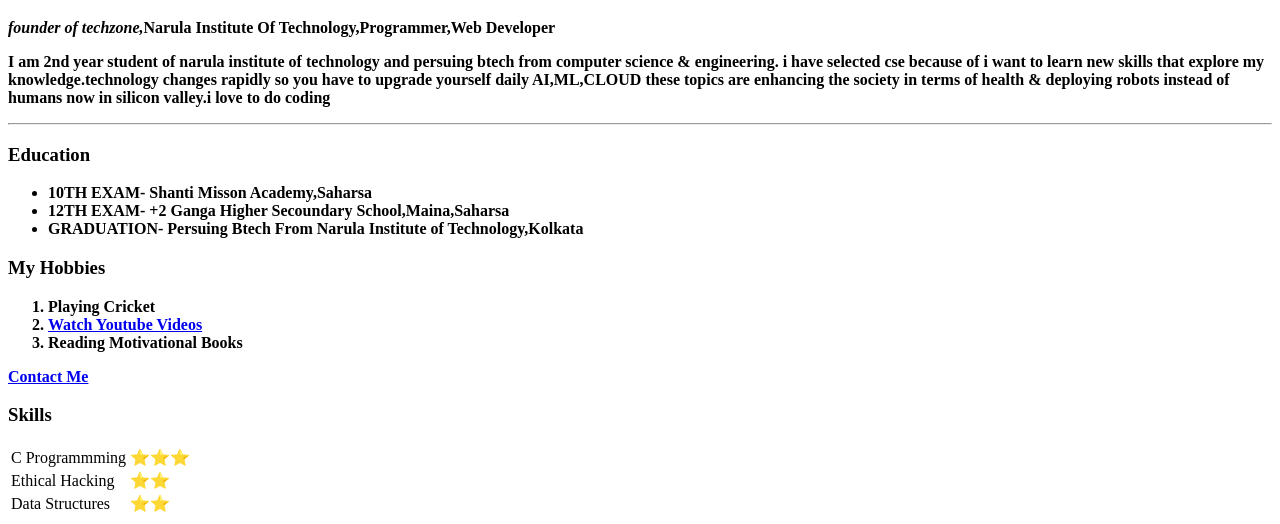
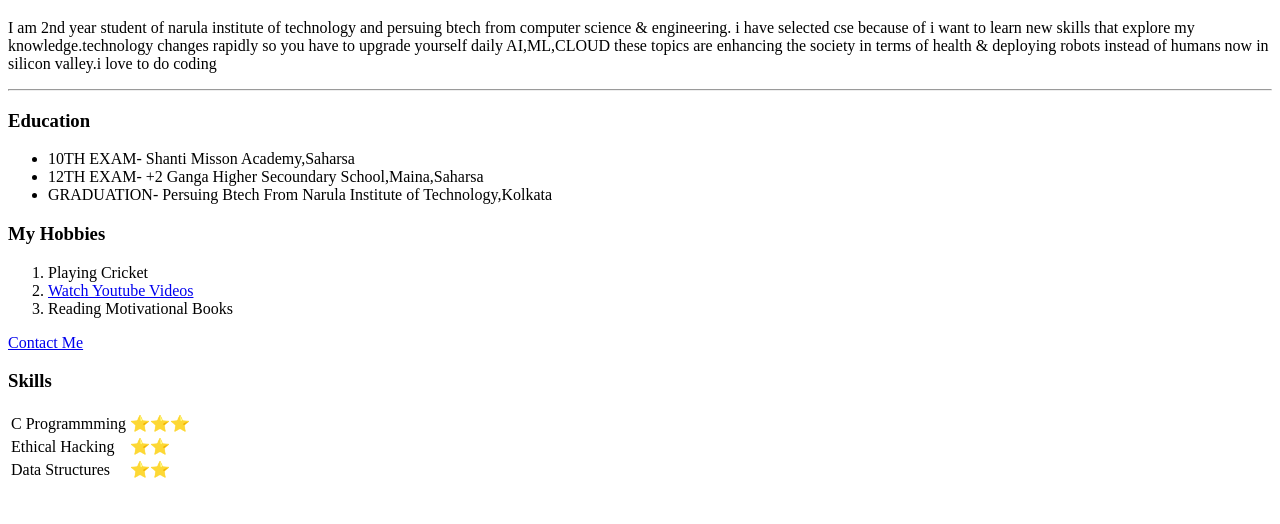
Before and after one commit to Mitnewton/CV, a plain HTML site: page index.html in a window 1280 px wide. Shown: the part 369-893 px from the top of the page. After the commit the page ends 859 px from the top, so only its background shows below. Drawn offline with Linux system fonts and the light colour scheme.

Commit message:
Update index.html

```diff
--- a/index.html
+++ b/index.html
@@ -10,10 +10,7 @@
   <img src="https://www8.lunapic.com/do-not-link-here-use-hosting-instead/157758850391021203?7627765667" alt="Profile picture">
 
   <h1>SHIVAM MISHRA</h1>
-  <p><strong><em> founder of techzone,</em>Narula Institute Of Technology,Programmer,Web Developer<strong /></p>
-
-
-  <p> I am 2nd year student of narula institute of technology and persuing btech from computer science & engineering.
+ <p> I am 2nd year student of narula institute of technology and persuing btech from computer science & engineering.
     i have selected cse because of i want to learn new skills that explore my knowledge.technology changes rapidly so you have to upgrade yourself daily
     AI,ML,CLOUD these topics are enhancing the society in terms of health & deploying robots instead of humans now in silicon valley.i love to do coding </p>
   <hr />
```
